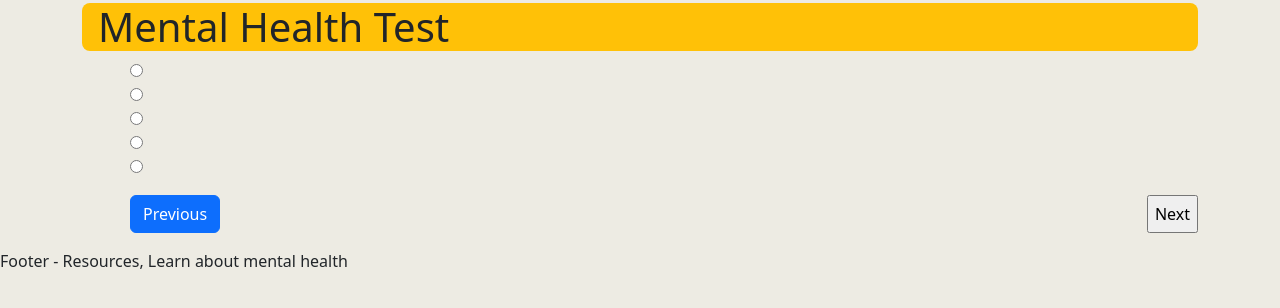
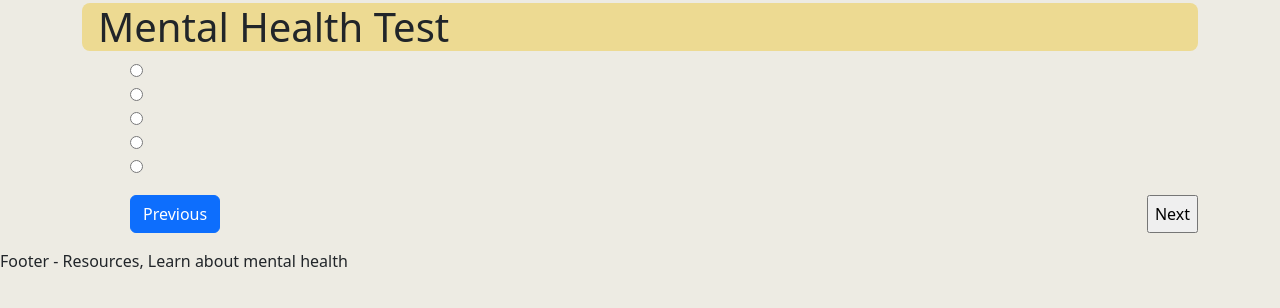
Before and after one commit to EdwinRodger/Wellness-Wizard, a Flask app: template src/templates/test.html in a window 1280 px wide. Shown: the part 73-381 px from the top of the page. Run offline with Flask 3, Linux system fonts and the light colour scheme; the template is opened without the code that fills it, so the values that code supplies are empty.

Commit message:
changed bg color of subject test

```diff
--- a/src/templates/test.html
+++ b/src/templates/test.html
@@ -2,7 +2,7 @@
 
 {% block content %}
 <div>
-    <div class="bg-warning rounded-3 ps-3">
+    <div class="rounded-3 ps-3" style="background-color: #edda92;">
         <h1>{{ subject or "Mental Health" }} Test</h1>
     </div>
     <div class="md-5">
```
